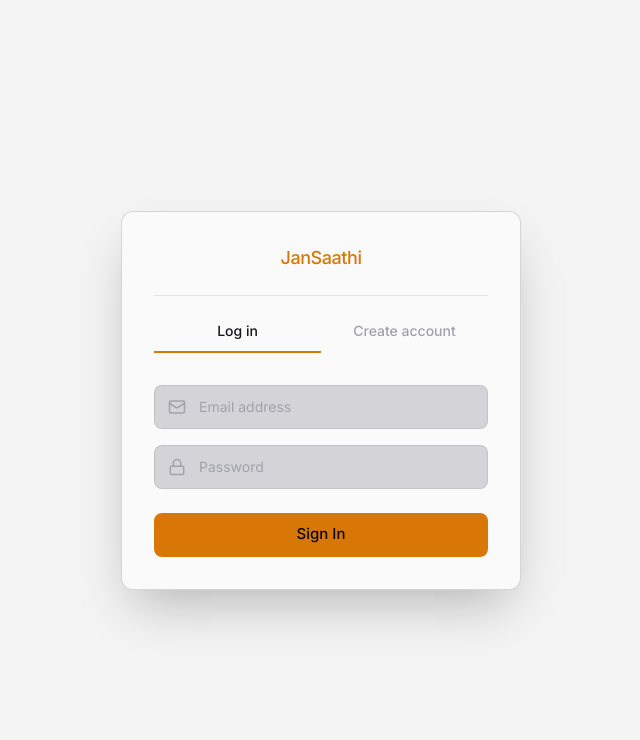
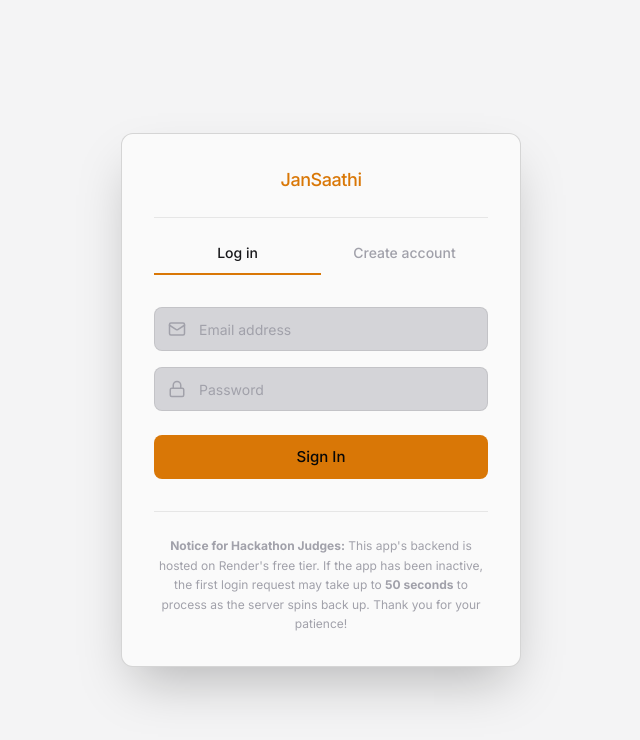
Before and after one commit to Manas8112/Jansathi, a Next.js app in the folder frontend/: page /login in a window 1280 px wide. Shown: the top 740 px of the page, without its empty margins (319-959 px from the left). Built offline with nearby package versions, Linux system fonts and the light colour scheme.

Commit message:
Add Render cold start notice to login page and update README with new features

```diff
--- a/frontend/src/app/login/page.tsx
+++ b/frontend/src/app/login/page.tsx
@@ -160,6 +160,13 @@
           </button>
         </form>
 
+        {/* Render Free Tier Notice for Judges */}
+        <div className="mt-8 pt-6 border-t border-[var(--color-border-dim)] text-center">
+          <p className="text-[12px] text-[var(--color-text-muted)] leading-relaxed">
+            <strong>Notice for Hackathon Judges:</strong> This app's backend is hosted on Render's free tier. If the app has been inactive, the first login request may take up to <strong>50 seconds</strong> to process as the server spins back up. Thank you for your patience!
+          </p>
+        </div>
+
       </div>
     </div>
   );
```
Also changed, not shown: 1 other file (tests, documents, lock files or other folders).
